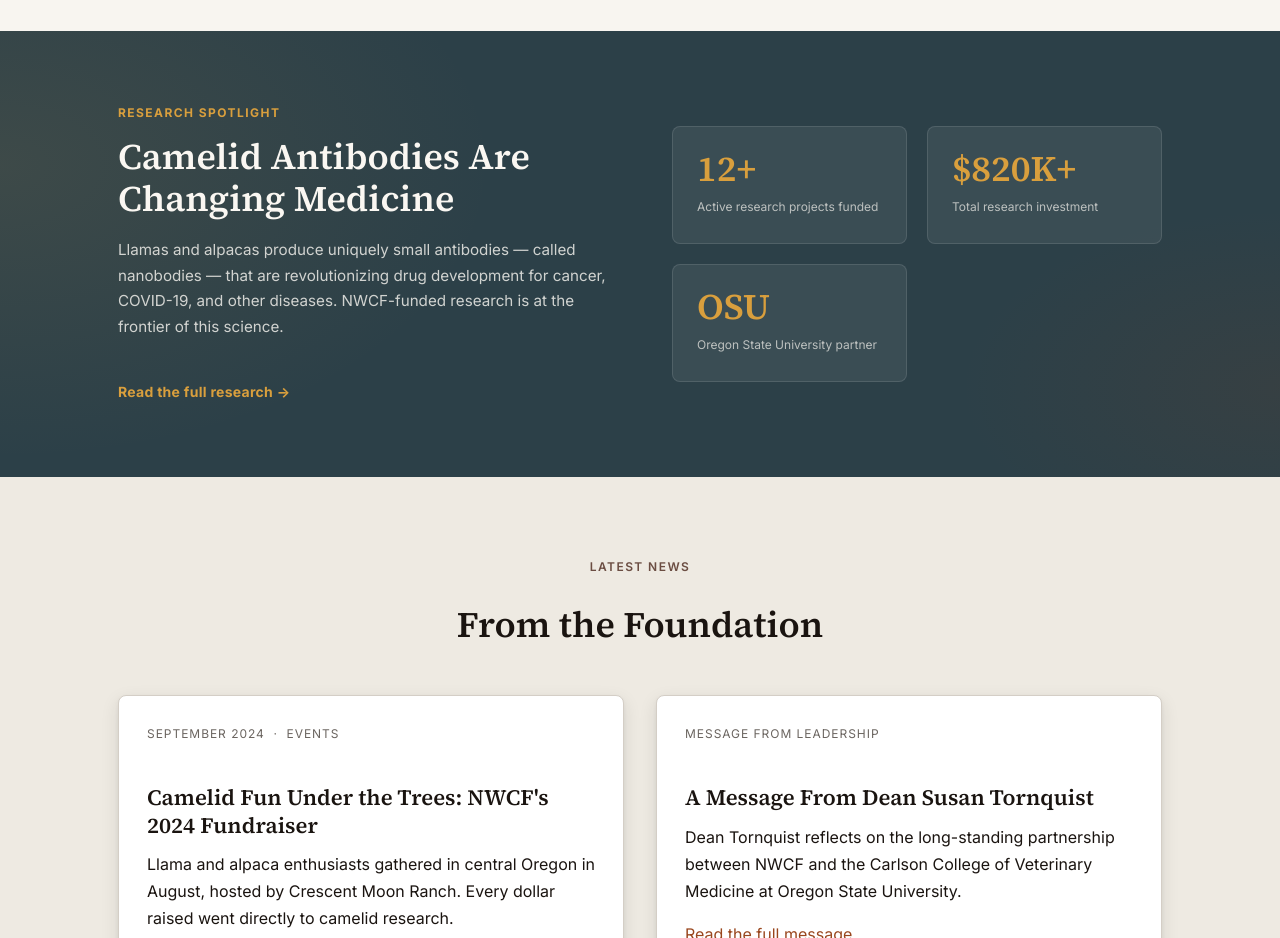
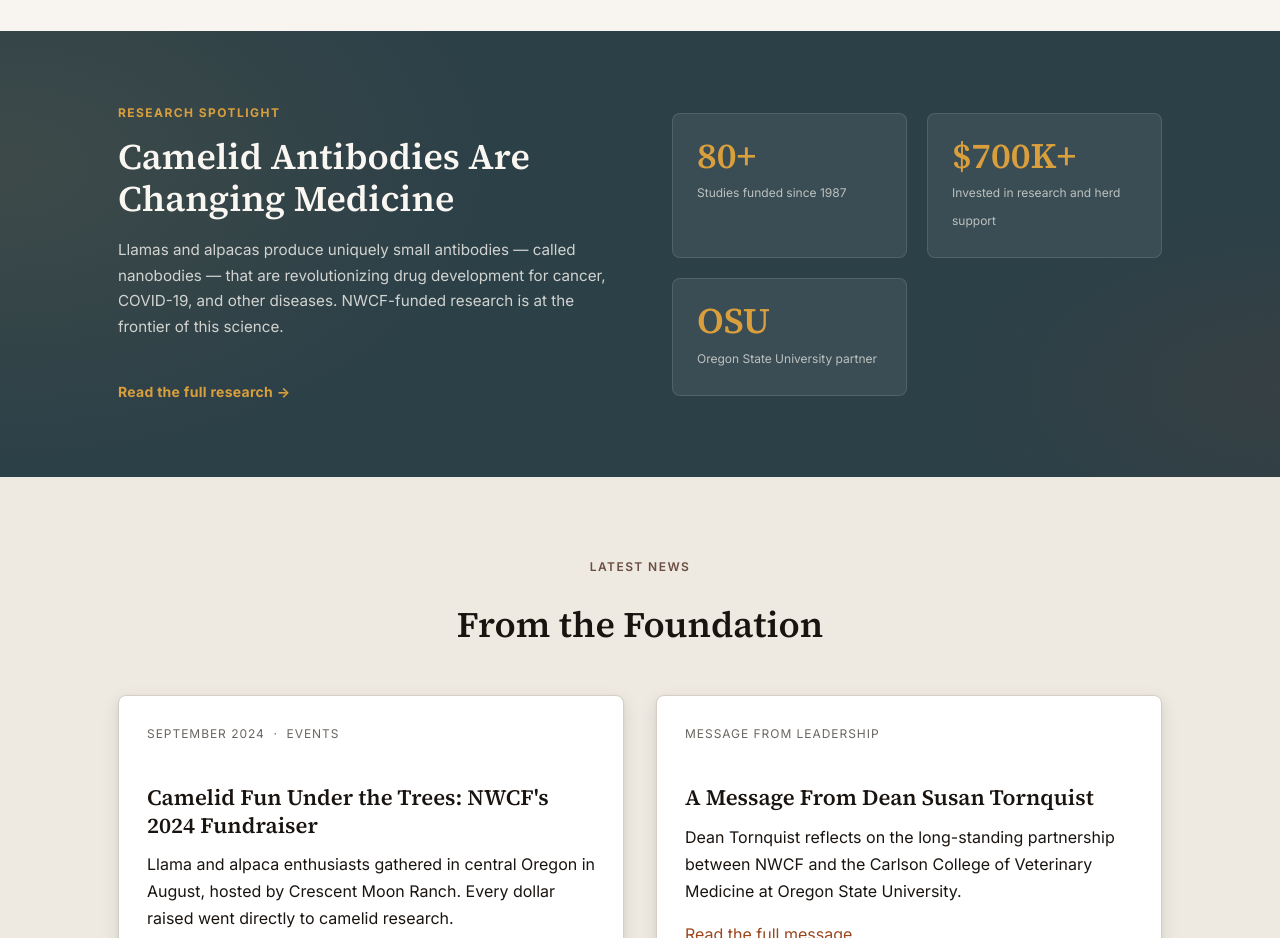
Before and after one commit to homekew/NWCamelidFoundation, a plain HTML site: page index.html in a window 1280 px wide. Shown: the part 1700-2638 px from the top of the page. Drawn offline with Linux system fonts and the light colour scheme.

Commit message:
Correct homepage research stats to match investment history
80+ studies funded since 1987 and $700K+ invested in research and herd
support, per NWCF-Research-Investment-History-to-2024.pdf.

Co-Authored-By: Claude Fable 5.2 <noreply@anthropic.com>
Claude-Session: https://claude.ai/code/session_01FL87uwfXP5uvpxNcqBUxSD

```diff
--- a/index.html
+++ b/index.html
@@ -138,8 +138,8 @@
             <a href="research.html" class="learn-link">Read the full research →</a>
           </div>
           <div class="feature-stat-grid">
-            <div class="feature-stat"><strong>12+</strong><span>Active research projects funded</span></div>
-            <div class="feature-stat"><strong>$820K+</strong><span>Total research investment</span></div>
+            <div class="feature-stat"><strong>80+</strong><span>Studies funded since 1987</span></div>
+            <div class="feature-stat"><strong>$700K+</strong><span>Invested in research and herd support</span></div>
             <div class="feature-stat"><strong>OSU</strong><span>Oregon State University partner</span></div>
           </div>
         </div>
```
Also changed, not shown: style-guide.html (+2 -2 lines).
